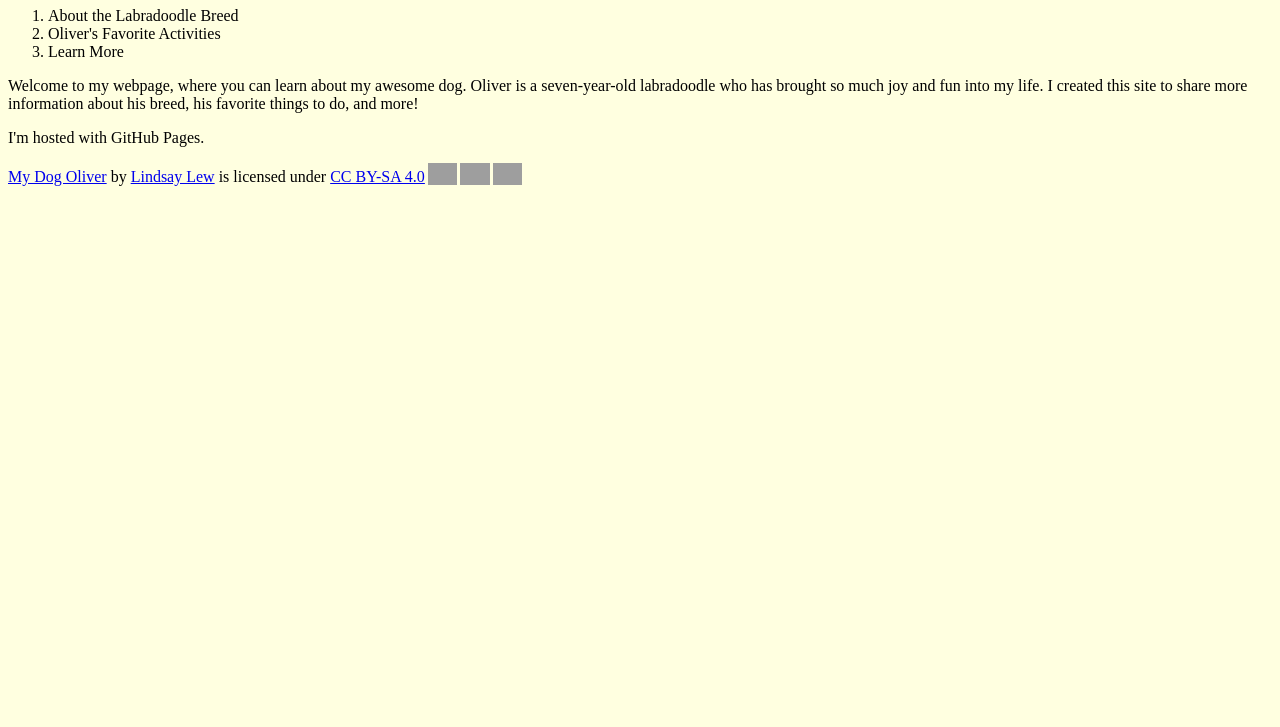
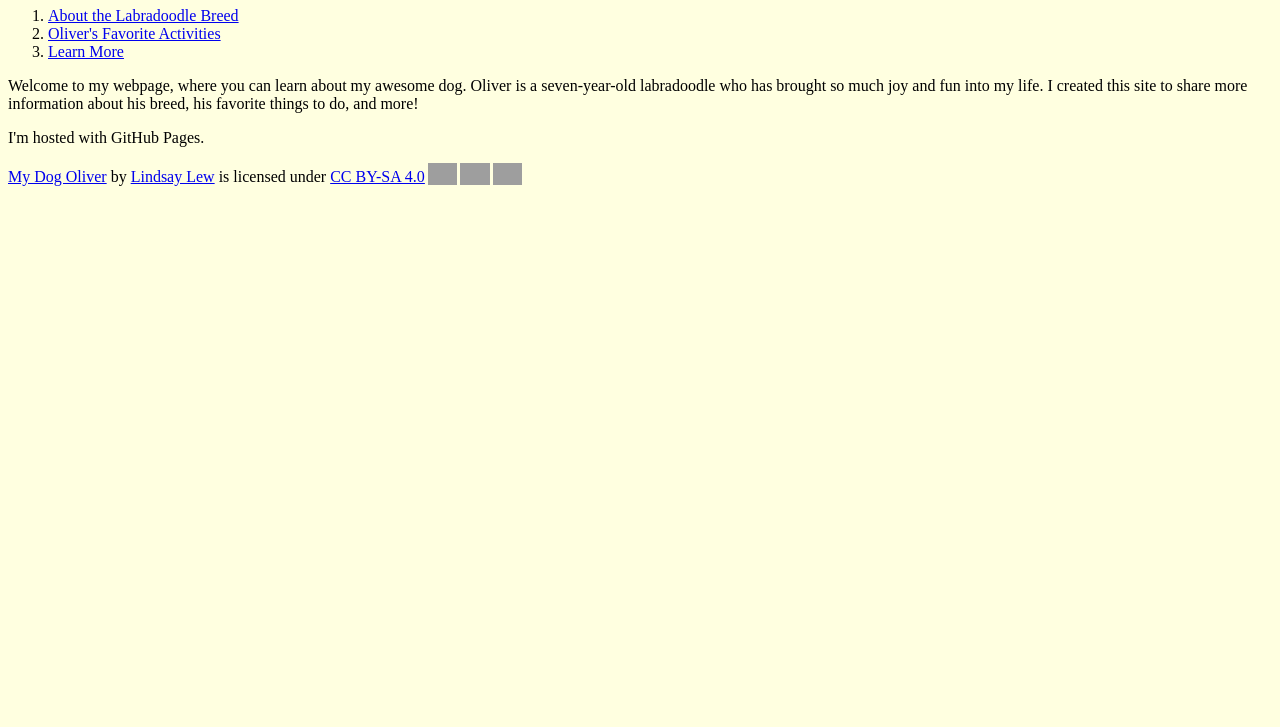
Before and after one commit to lindsay-lew/lindsay-lew.github.io, a plain HTML site: page index.html in a window 1280 px wide. Shown: the part 73-800 px from the top of the page. Drawn offline with Linux system fonts and the light colour scheme; grey boxes are pictures that could not be loaded.

Commit message:
Update index.html

```diff
--- a/index.html
+++ b/index.html
@@ -32,9 +32,9 @@
     <body style="background-color: lightyellow;">
         <h1>My Dog Oliver</h1>
         <ol>
-            <li class="button"><a href="LabradoodleBreed.html"></a>About the Labradoodle Breed</li>
-            <li class="button"><a href="FavoriteActivities.html"></a>Oliver's Favorite Activities</li>
-            <li class="button"><a href="LearnMore.html"></a>Learn More</li>
+            <li class="button"><a href="LabradoodleBreed.html">About the Labradoodle Breed</a></li>
+            <li class="button"><a href="FavoriteActivities.html">Oliver's Favorite Activities</a></li>
+            <li class="button"><a href="LearnMore.html">Learn More</a></li>
         </ol>
         <!-- INSERT PHOTO HERE -->
         <p>
```
